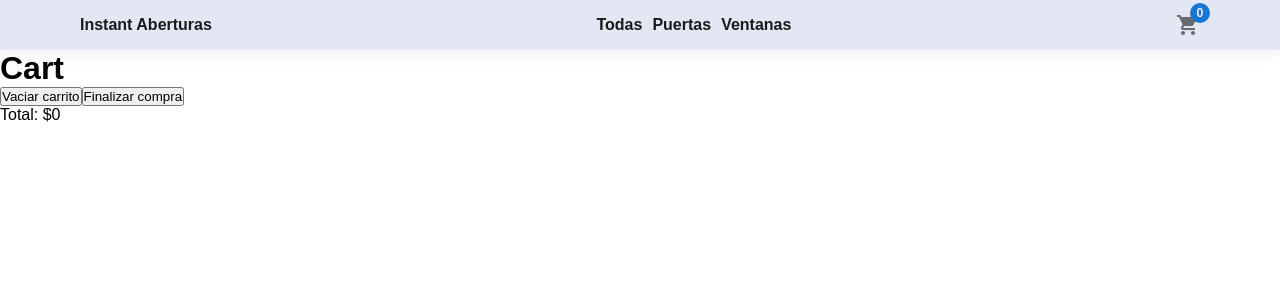
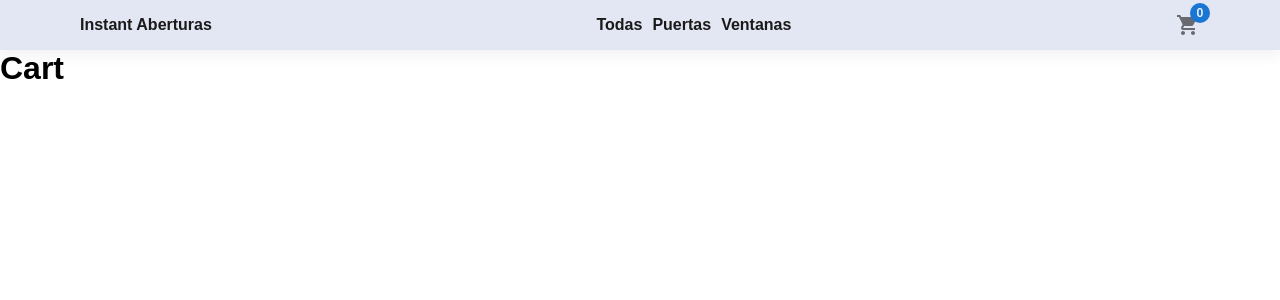
Before and after one commit to OmarReales/InstantAberturasE-commerce, a React (Vite) app: page /cart in a window 1280 px wide. Shown: the top 300 px of the page. Built offline with nearby package versions, Linux system fonts and the light colour scheme.

Commit message:
usando una tecnica de render en Cart.jsx

```diff
--- a/src/components/pages/cart/Cart.jsx
+++ b/src/components/pages/cart/Cart.jsx
@@ -13,9 +13,14 @@ export const Cart = ({ cart, clearCart, deleteFromCart, total }) => {
           </div>
         );
       })}
-      <button onClick={clearCart}>Vaciar carrito</button>
-      <button>Finalizar compra</button>
-      <p>Total: ${total}</p>
+
+      {total > 0 && (
+        <>
+          <button onClick={clearCart}>Vaciar carrito</button>
+          <button>Finalizar compra</button>
+          <p>Total: ${total}</p>
+        </>
+      )}
     </div>
   );
 };
--- a/src/components/pages/itemDetail/ItemDetail.jsx
+++ b/src/components/pages/itemDetail/ItemDetail.jsx
@@ -13,7 +13,6 @@ const ItemDetail = ({ item, onAdd, totalItems }) => {
         <h2>{item.price}</h2>
         <h4>Descripcion:</h4>
         <span>{item.description}</span>
-        <spam>tienes {totalItems} en el carrito</spam>
       </div>
       <CounterContainer
         onAdd={onAdd}
```
